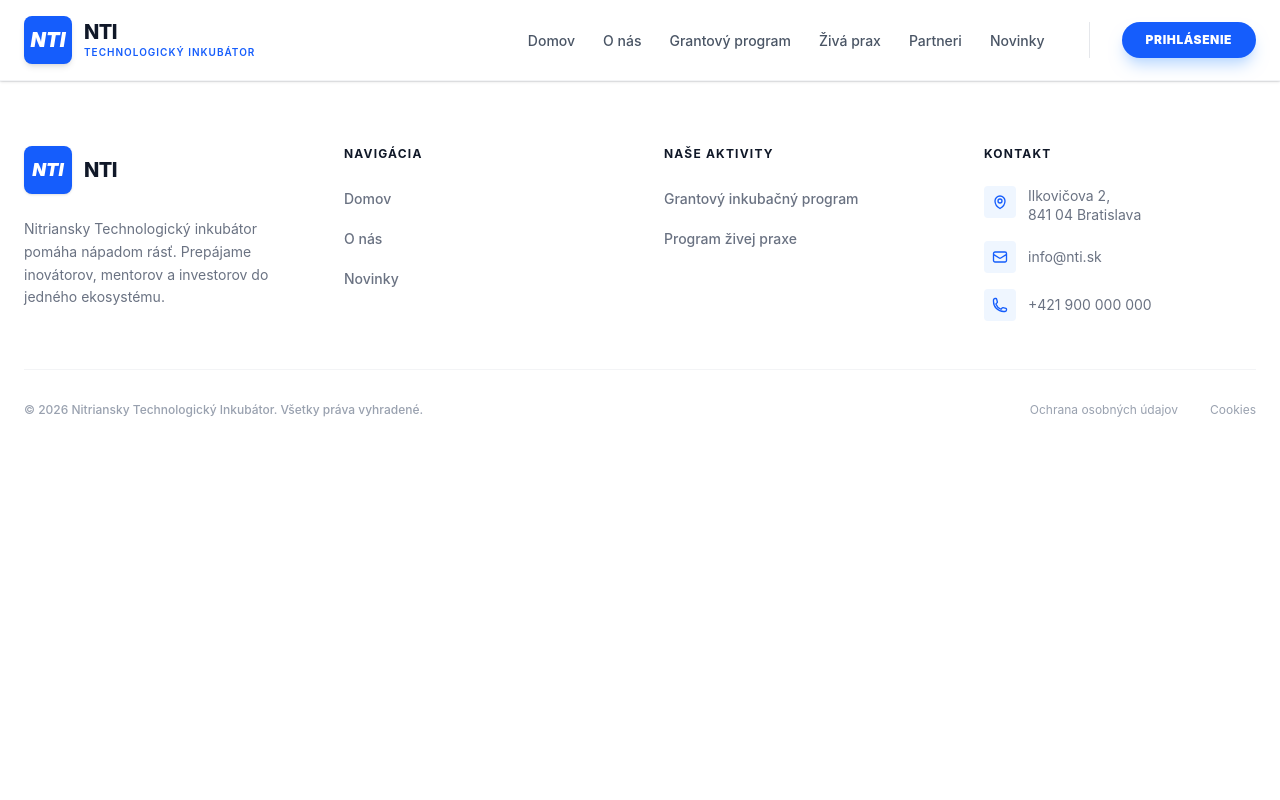
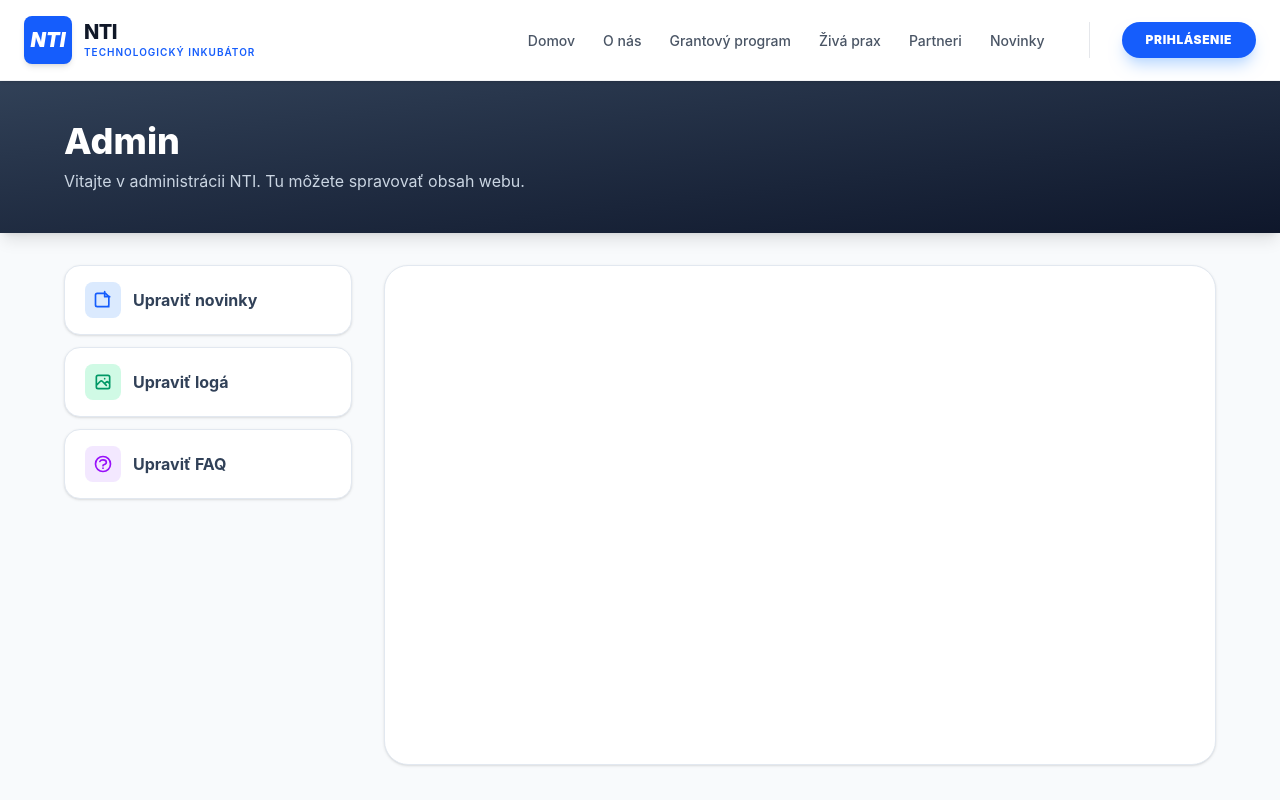
Before and after one commit to VendelinSlezak/FE_nitriansky_technologicky_inkubator, a Vue app: page /admin-dashboard in a window 1280 px wide. Shown: the top 800 px of the page. Built offline with nearby package versions, Linux system fonts and the light colour scheme.

Commit message:
admin dashboard

```diff
--- a/src/router/index.js
+++ b/src/router/index.js
@@ -37,6 +37,7 @@ import EditorEditFAQView from '@/views/editorDashboard/EditorEditFAQView.vue'
 import FirmDashboardView from '@/views/firmDashboard/FirmDashboardView.vue'
 import FirmCreateChallengeView from '@/views/firmDashboard/FirmCreateChallengeView.vue'
 import FirmChallengeView from '@/views/firmDashboard/FirmChallengeView.vue'
+import AdminDashboardView from '@/views/adminDashboard/AdminDashboardView.vue'
 
 const router = createRouter({
     history: createWebHistory(import.meta.env.BASE_URL),
@@ -159,6 +160,39 @@ const router = createRouter({
             props: true,
             component: CommitteeMemberProjectView,
         },
+        /*{
+            path: '/editor-dashboard',
+            name: 'editor-dashboard',
+            component: EditorDashboardView,
+            children: [
+                {
+                    path: '/editor-dashboard/edit-news',
+                    name: 'editor-edit-news',
+                    component: EditorEditNewsView,
+                },
+                {
+                    path: '/editor-dashboard/create-article',
+                    name: 'editor-create-article',
+                    component: EditorCreateArticleView,
+                },
+                {
+                    path: '/editor-dashboard/edit-article/:id',
+                    name: 'editor-edit-article',
+                    props: true,
+                    component: EditorEditArticleView,
+                },
+                {
+                    path: '/editor-dashboard/edit-logos',
+                    name: 'editor-edit-logos',
+                    component: EditorEditLogosView,
+                },
+                {
+                    path: '/editor-dashboard/edit-faq',
+                    name: 'editor-edit-faq',
+                    component: EditorEditFAQView,
+                },
+            ]
+        },*/
         {
             path: '/editor-dashboard',
             name: 'editor-dashboard',
@@ -192,7 +226,39 @@ const router = createRouter({
                 },
             ]
         },
-
+        {
+            path: '/admin-dashboard',
+            name: 'admin-dashboard',
+            component: AdminDashboardView,
+            children: [
+                {
+                    path: '/admin-dashboard/edit-news',
+                    name: 'admin-edit-news',
+                    component: EditorEditNewsView,
+                },
+                {
+                    path: '/admin-dashboard/create-article',
+                    name: 'admin-create-article',
+                    component: EditorCreateArticleView,
+                },
+                {
+                    path: '/admin-dashboard/edit-article/:id',
+                    name: 'admin-edit-article',
+                    props: true,
+                    component: EditorEditArticleView,
+                },
+                {
+                    path: '/admin-dashboard/edit-logos',
+                    name: 'admin-edit-logos',
+                    component: EditorEditLogosView,
+                },
+                {
+                    path: '/admin-dashboard/edit-faq',
+                    name: 'admin-edit-faq',
+                    component: EditorEditFAQView,
+                },
+            ]
+        },
         {
             path: '/firm-dashboard',
             name: 'firm-dashboard',
--- /dev/null
+++ b/src/views/adminDashboard/AdminDashboardView.vue
@@ -0,0 +1,94 @@
+<template>
+  <div class="min-h-screen bg-slate-50 font-sans text-slate-900 flex flex-col">
+    <header class="bg-gradient-to-br from-slate-700 to-slate-900 text-white py-10 shadow-lg">
+      <div class="container mx-auto px-6">
+        <div class="max-w-6xl mx-auto">
+          <h1 class="text-3xl md:text-4xl font-extrabold mb-2">
+            Admin
+          </h1>
+          <p class="text-slate-300">
+            Vitajte v administrácii NTI. Tu môžete spravovať obsah webu.
+          </p>
+        </div>
+      </div>
+    </header>
+
+    <main class="container mx-auto px-4 py-8 flex-1">
+      <div class="max-w-6xl mx-auto flex flex-col md:flex-row gap-8">
+
+        <aside class="w-full md:w-72 flex-shrink-0">
+          <nav class="flex flex-col gap-3">
+            <router-link
+              to="/editor-dashboard/edit-news"
+              class="flex items-center gap-3 px-5 py-4 bg-white border border-slate-200 rounded-2xl shadow-sm transition-all hover:shadow-md hover:border-blue-300 group"
+              active-class="!border-blue-500 !bg-blue-50 ring-2 ring-blue-500/10"
+            >
+              <div class="p-2 bg-blue-100 text-blue-600 rounded-lg group-hover:bg-blue-600 group-hover:text-white transition-colors">
+                <svg xmlns="http://www.w3.org/2000/svg" class="h-5 w-5" fill="none" viewBox="0 0 24 24" stroke="currentColor">
+                  <path stroke-linecap="round" stroke-linejoin="round" stroke-width="2" d="M19 20H5a2 2 0 01-2-2V6a2 2 0 012-2h10l4 4v10a2 2 0 01-2 2z" />
+                  <path stroke-linecap="round" stroke-linejoin="round" stroke-width="2" d="M14 2v6h6" />
+                </svg>
+              </div>
+              <span class="font-bold text-slate-700">Upraviť novinky</span>
+            </router-link>
+
+            <router-link
+              to="/editor-dashboard/edit-logos"
+              class="flex items-center gap-3 px-5 py-4 bg-white border border-slate-200 rounded-2xl shadow-sm transition-all hover:shadow-md hover:border-emerald-300 group"
+              active-class="!border-emerald-500 !bg-emerald-50 ring-2 ring-emerald-500/10"
+            >
+              <div class="p-2 bg-emerald-100 text-emerald-600 rounded-lg group-hover:bg-emerald-600 group-hover:text-white transition-colors">
+                <svg xmlns="http://www.w3.org/2000/svg" class="h-5 w-5" fill="none" viewBox="0 0 24 24" stroke="currentColor">
+                  <path stroke-linecap="round" stroke-linejoin="round" stroke-width="2" d="M4 16l4.586-4.586a2 2 0 012.828 0L16 16m-2-2l1.586-1.586a2 2 0 012.828 0L20 14m-6-6h.01M6 20h12a2 2 0 002-2V6a2 2 0 00-2-2H6a2 2 0 00-2 2v12a2 2 0 002 2z" />
+                </svg>
+              </div>
+              <span class="font-bold text-slate-700">Upraviť logá</span>
+            </router-link>
+
+            <router-link
+              to="/editor-dashboard/edit-faq"
+              class="flex items-center gap-3 px-5 py-4 bg-white border border-slate-200 rounded-2xl shadow-sm transition-all hover:shadow-md hover:border-purple-300 group"
+              active-class="!border-purple-500 !bg-purple-50 ring-2 ring-purple-500/10"
+            >
+              <div class="p-2 bg-purple-100 text-purple-600 rounded-lg group-hover:bg-purple-600 group-hover:text-white transition-colors">
+                <svg xmlns="http://www.w3.org/2000/svg" class="h-5 w-5" fill="none" viewBox="0 0 24 24" stroke="currentColor">
+                  <path stroke-linecap="round" stroke-linejoin="round" stroke-width="2" d="M8.228 9c.549-1.165 2.03-2 3.772-2 2.21 0 4 1.343 4 3 0 1.4-1.278 2.575-3.006 2.907-.542.104-.994.54-.994 1.093m0 3h.01M21 12a9 9 0 11-18 0 9 9 0 0118 0z" />
+                </svg>
+              </div>
+              <span class="font-bold text-slate-700">Upraviť FAQ</span>
+            </router-link>
+          </nav>
+        </aside>
+
+        <section class="flex-1 bg-white rounded-3xl border border-slate-200 shadow-sm min-h-[500px] overflow-hidden">
+          <div class="p-8">
+            <router-view v-slot="{ Component }">
+              <transition name="fade" mode="out-in">
+                <component :is="Component" />
+              </transition>
+            </router-view>
+          </div>
+        </section>
+
+      </div>
+    </main>
+  </div>
+</template>
+
+<script>
+export default {
+  name: "EditorDashboardView",
+};
+</script>
+
+<style scoped>
+.fade-enter-active,
+.fade-leave-active {
+  transition: opacity 0.2s ease;
+}
+
+.fade-enter-from,
+.fade-leave-to {
+  opacity: 0;
+}
+</style>
--- a/src/views/login/LoginView.vue
+++ b/src/views/login/LoginView.vue
@@ -135,8 +135,8 @@ export default {
 
       setTimeout(() => {
         this.loading = false;
-        this.login(this.student);
-        this.$router.push(this.student.dashboard);
+        this.login(this.admin);
+        this.$router.push(this.admin.dashboard);
       }, 300);
     }
   }
```
